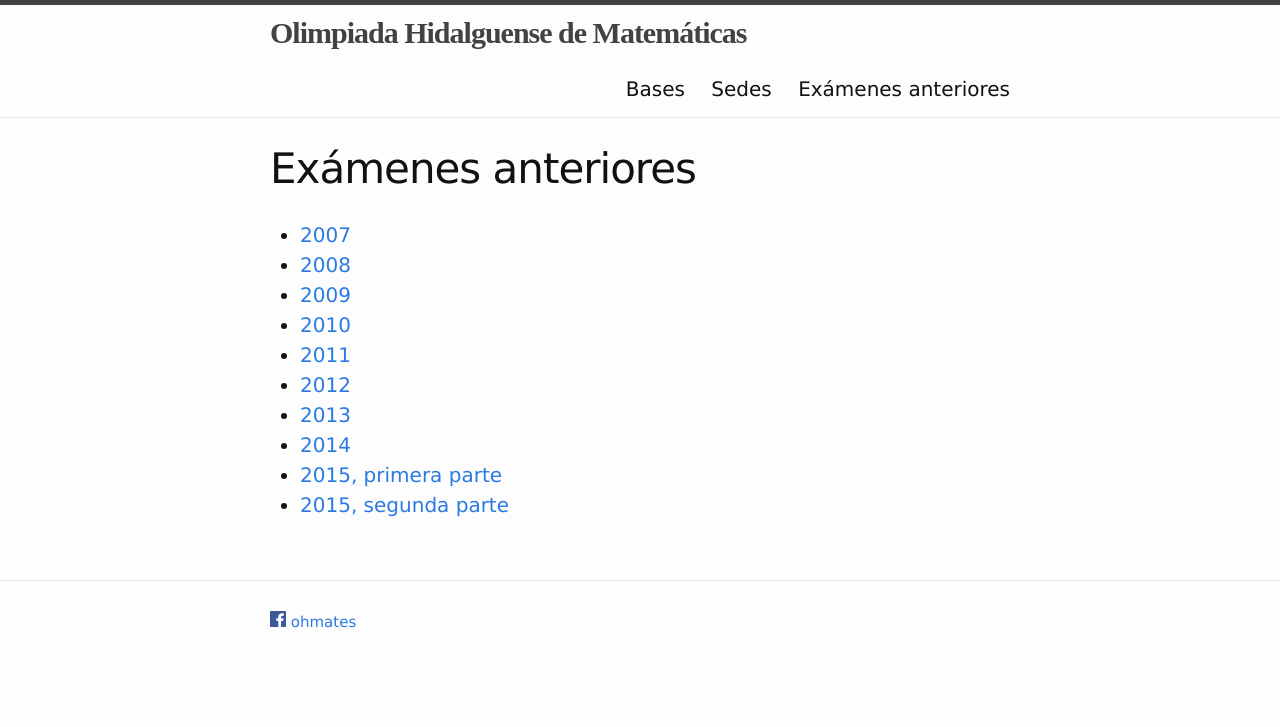
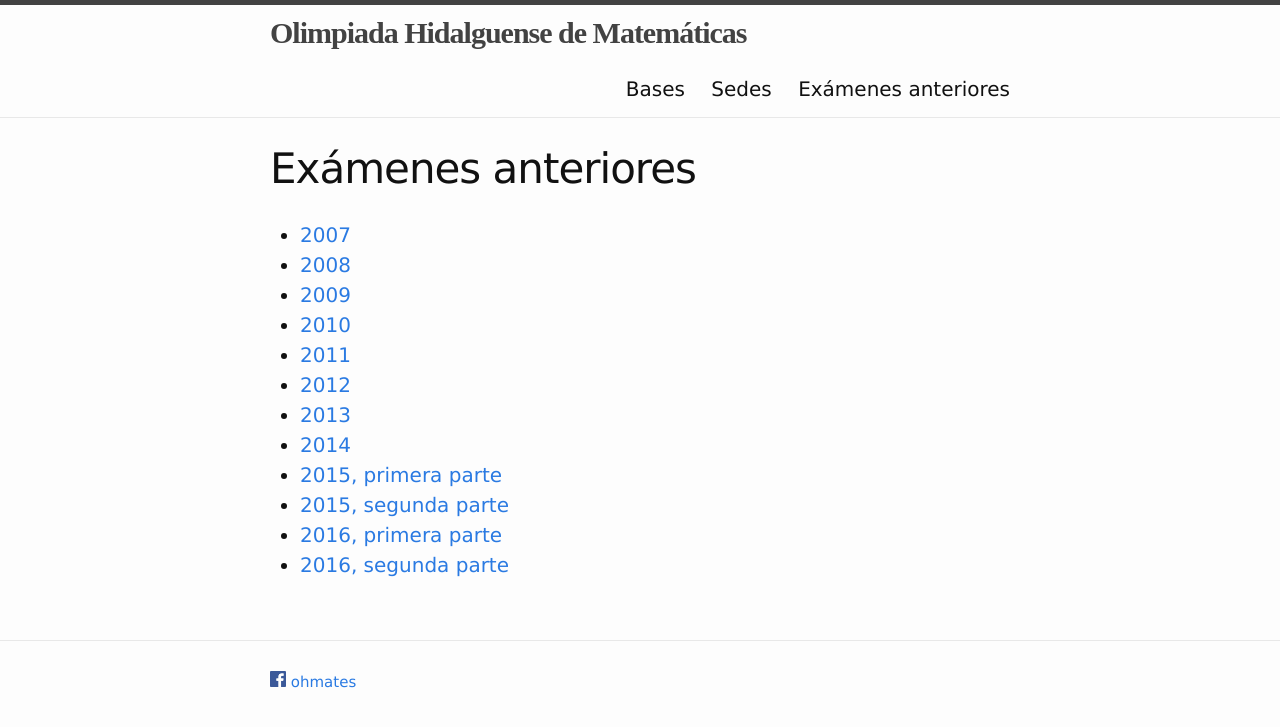
Before and after one commit to rvf0068/pagina-olimpiada, a Jekyll site: the page built from examenes.md, in a window 1280 px wide. Shown: the top 727 px of the page. Built offline with Jekyll 4.4.1, drawn with Linux system fonts in a browser that asks for light colours.

Commit message:
Los exámenes del 2016

```diff
--- a/examenes.md
+++ b/examenes.md
@@ -17,3 +17,5 @@ categories:
 -   [2014](https://dl.dropboxusercontent.com/u/1328391/ExAnterioresOlimpiada/2014ExamEstatalHidalgo.pdf)
 -   [2015, primera parte](https://dl.dropboxusercontent.com/u/1328391/ExAnterioresOlimpiada/2015ExamEstatalHidalgo1.pdf)
 -   [2015, segunda parte](https://dl.dropboxusercontent.com/u/1328391/ExAnterioresOlimpiada/2015ExamEstatalHidalgo2.pdf)
+-   [2016, primera parte](https://dl.dropboxusercontent.com/u/1328391/ExAnterioresOlimpiada/2016ExamEstatalHidalgo1.pdf)
+-   [2016, segunda parte](https://dl.dropboxusercontent.com/u/1328391/ExAnterioresOlimpiada/2016ExamEstatalHidalgo2.pdf)
--- a/paginas/examenes.org
+++ b/paginas/examenes.org
@@ -14,3 +14,5 @@
 - [[https://dl.dropboxusercontent.com/u/1328391/ExAnterioresOlimpiada/2014ExamEstatalHidalgo.pdf][2014]]
 - [[https://dl.dropboxusercontent.com/u/1328391/ExAnterioresOlimpiada/2015ExamEstatalHidalgo1.pdf][2015, primera parte]]
 - [[https://dl.dropboxusercontent.com/u/1328391/ExAnterioresOlimpiada/2015ExamEstatalHidalgo2.pdf][2015, segunda parte]]
+- [[https://dl.dropboxusercontent.com/u/1328391/ExAnterioresOlimpiada/2016ExamEstatalHidalgo1.pdf][2016, primera parte]]
+- [[https://dl.dropboxusercontent.com/u/1328391/ExAnterioresOlimpiada/2016ExamEstatalHidalgo2.pdf][2016, segunda parte]]
```
